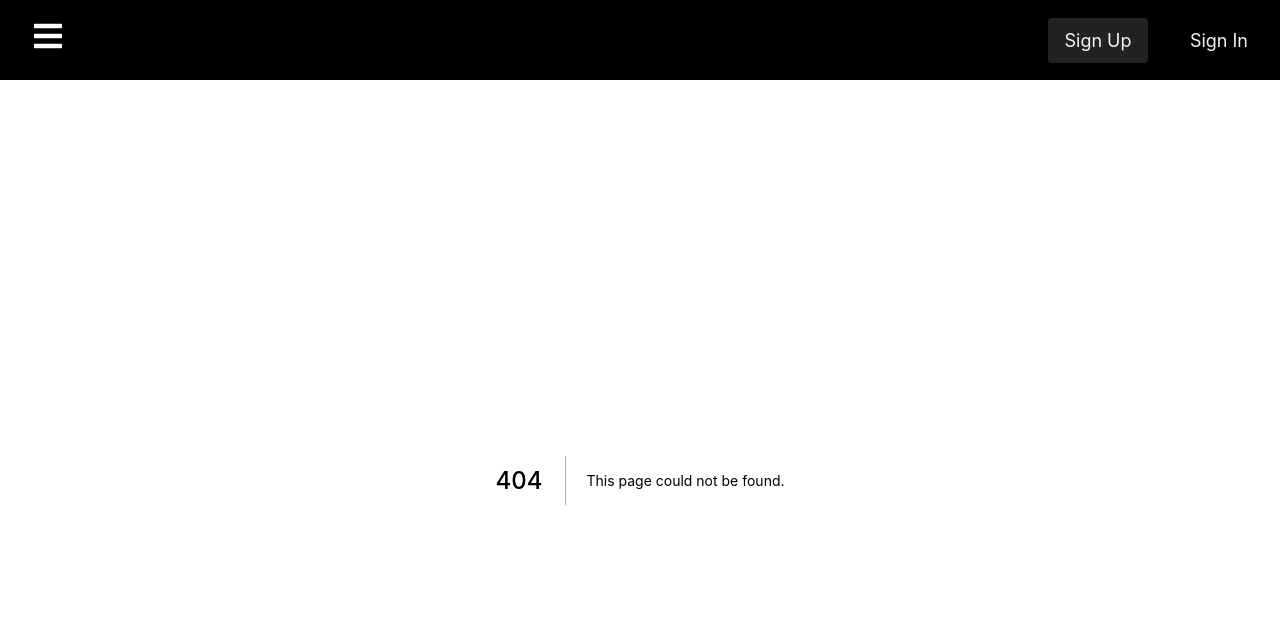
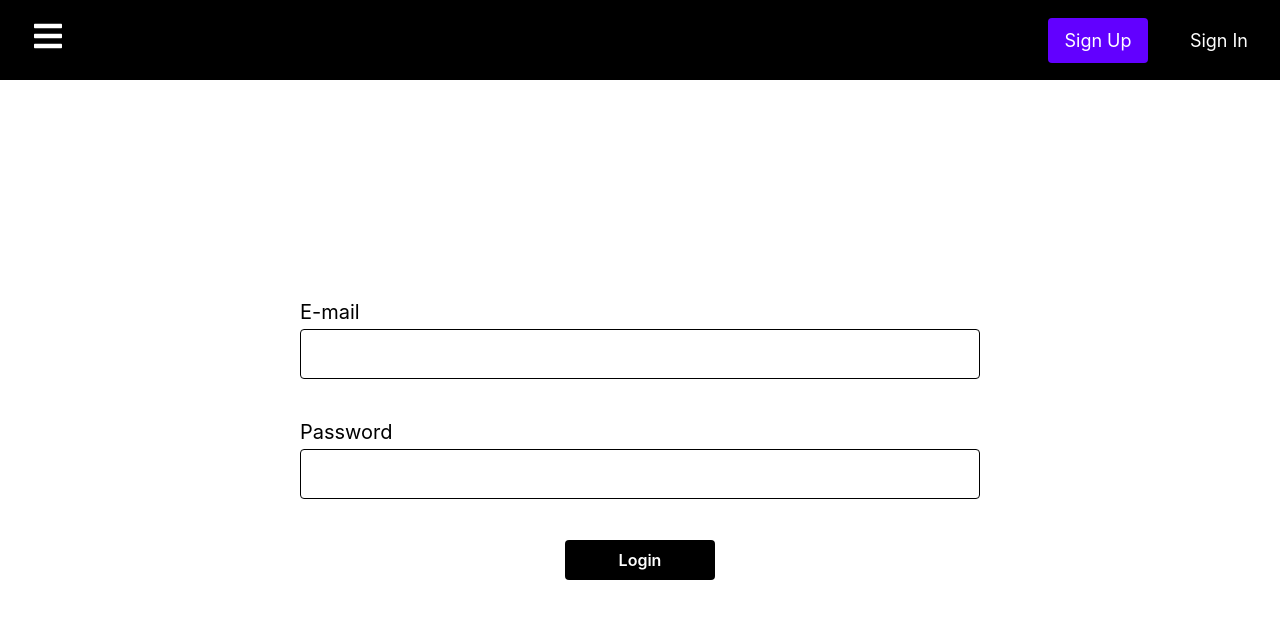
Before and after one commit to aLe-kLaus/mtg-application, a Next.js app: page /sign-in in a window 1280 px wide. Before the commit this address had no page. Shown: the top 618 px of the page. Built offline with nearby package versions, Linux system fonts and the light colour scheme.

Commit message:
creating some styles and components

```diff
--- /dev/null
+++ b/components/Button/index.tsx
@@ -0,0 +1,17 @@
+import React, { ButtonHTMLAttributes } from "react";
+import { Container } from "./styles";
+
+interface ButtonProps extends ButtonHTMLAttributes<HTMLButtonElement> {
+  label: string;
+  name: string;
+}
+
+export const Button = ({ label, name, ...props }: ButtonProps) => {
+  return (
+    <Container>
+      <button name={name} {...props}>
+        {label}
+      </button>
+    </Container>
+  );
+};
--- /dev/null
+++ b/components/Button/styles.ts
@@ -0,0 +1,20 @@
+import styled from "styled-components";
+
+export const Container = styled.div`
+  button {
+    width: 150px;
+    height: 40px;
+    background-color: ${(props) => props.theme.colors.black};
+    color: ${(props) => props.theme.colors.white};
+    border-radius: 4px;
+    border: 0px;
+    cursor: pointer;
+    font-size: 16px;
+    font-weight: 600;
+
+    :hover {
+      transition: 200ms ease-in;
+      background-color: ${(props) => props.theme.colors.purple};
+    }
+  }
+`;
--- /dev/null
+++ b/components/Input/index.tsx
@@ -0,0 +1,16 @@
+import React, { InputHTMLAttributes } from "react";
+import { Container } from "./styles";
+
+interface InputProps extends InputHTMLAttributes<HTMLInputElement> {
+  label: string;
+  name: string;
+}
+
+export const Input = ({ label, name, ...props }: InputProps): JSX.Element => {
+  return (
+    <Container>
+      <label htmlFor={name}>{label}</label>
+      <input id={name} {...props} />
+    </Container>
+  );
+};
--- /dev/null
+++ b/components/Input/styles.ts
@@ -0,0 +1,26 @@
+import styled from "styled-components";
+
+export const Container = styled.div`
+  width: 100%;
+  display: flex;
+  flex-direction: column;
+
+  input {
+    width: 100%px;
+    height: 50px;
+    border: 1px solid ${(props) => props.theme.colors.black};
+    outline: 0px;
+    font-size: 16px;
+    padding: 0 10px;
+    border-radius: 4px;
+
+    :focus {
+      border: 2px solid ${(props) => props.theme.colors.purple};
+    }
+  }
+
+  label {
+    font-size: 20px;
+    margin-bottom: 5px;
+  }
+`;
--- a/components/Sidebar/index.tsx
+++ b/components/Sidebar/index.tsx
@@ -1,8 +1,9 @@
-import React, { useContext, useState } from "react";
+import React, { useContext } from "react";
 import Link from "next/link";
 import * as FaIcons from "react-icons/fa";
 import * as AiIcons from "react-icons/ai";
 import { Context } from "../../pages/_app";
+import { Container } from "./styles";
 
 export const Sidebar = (): JSX.Element => {
   const { isUserLogged, isSidebarOpen, setIsSidebarOpen } = useContext(Context);
@@ -10,7 +11,7 @@ export const Sidebar = (): JSX.Element => {
   const showSidebar = () => setIsSidebarOpen(!isSidebarOpen);
 
   return (
-    <React.Fragment>
+    <Container>
       <div className="navbar">
         <div className="menu-bars">
           <FaIcons.FaBars onClick={showSidebar} />
@@ -55,6 +56,6 @@ export const Sidebar = (): JSX.Element => {
           </li>
         </ul>
       </nav>
-    </React.Fragment>
+    </Container>
   );
 };
--- a/components/Sidebar/styles.css
+++ /dev/null
@@ -1,111 +0,0 @@
-.navbar {
-  background-color: #000000;
-  height: 80px;
-  display: flex;
-  justify-content: space-between;
-  align-items: center;
-}
-
-.login-menu {
-  width: 200px;
-  justify-content: space-between;
-  align-items: center;
-  display: flex;
-  margin-right: 2rem;
-}
-
-.sign-up {
-  width: 100px;
-  height: 45px;
-  background-color: #222222;
-  display: flex;
-  align-items: center;
-  border-radius: 4px;
-  justify-content: center;
-  cursor: pointer;
-}
-
-.sign-up a {
-  text-decoration: none;
-  color: #f5f5f5;
-  font-size: 18px;
-}
-
-.sign-in {
-  height: 45px;
-  display: flex;
-  align-items: center;
-  border-radius: 4px;
-  justify-content: center;
-  cursor: pointer;
-}
-
-.sign-in a {
-  text-decoration: none;
-  color: #f5f5f5;
-  font-size: 18px;
-}
-
-.menu-bars {
-  margin-left: 2rem;
-  font-size: 2rem;
-  background: none;
-  cursor: pointer;
-  color: #ffffff;
-}
-
-.nav-menu {
-  background-color: #000000;
-  width: 250px;
-  height: 100vh;
-  display: flex;
-  justify-content: center;
-  position: fixed;
-  top: 0;
-  left: -100%;
-  transition: 850ms;
-}
-
-.nav-menu.active {
-  left: 0;
-  transition: 350ms;
-}
-
-.nav-text {
-  display: flex;
-  justify-content: flex-start;
-  align-items: center;
-  padding: 8px 0px 8px 16px;
-  list-style: none;
-  height: 60px;
-}
-
-.nav-text a {
-  text-decoration: none;
-  color: #f5f5f5;
-  font-size: 18px;
-  width: 95%;
-  height: 100%;
-  display: flex;
-  align-items: center;
-  padding: 0 16px;
-  border-radius: 4px;
-  padding-left: 16px;
-}
-
-.nav-text a:hover {
-  background-color: #222222;
-}
-
-.nav-menu-items {
-  width: 100%;
-}
-
-.navbar-toggle {
-  background-color: #000000;
-  width: 100%;
-  height: 80px;
-  display: flex;
-  justify-content: flex-start;
-  align-items: center;
-}
--- /dev/null
+++ b/components/Sidebar/styles.ts
@@ -0,0 +1,115 @@
+import styled from "styled-components";
+
+export const Container = styled.div`
+  .navbar {
+    background-color: ${(props) => props.theme.colors.black};
+    height: 80px;
+    display: flex;
+    justify-content: space-between;
+    align-items: center;
+  }
+
+  .login-menu {
+    width: 200px;
+    justify-content: space-between;
+    align-items: center;
+    display: flex;
+    margin-right: 2rem;
+  }
+
+  .sign-up {
+    width: 100px;
+    height: 45px;
+    background-color: ${(props) => props.theme.colors.purple};
+    display: flex;
+    align-items: center;
+    border-radius: 4px;
+    justify-content: center;
+    cursor: pointer;
+  }
+
+  .sign-up a {
+    text-decoration: none;
+    color: ${(props) => props.theme.colors.white};
+    font-size: 18px;
+  }
+
+  .sign-in {
+    height: 45px;
+    display: flex;
+    align-items: center;
+    border-radius: 4px;
+    justify-content: center;
+    cursor: pointer;
+  }
+
+  .sign-in a {
+    text-decoration: none;
+    color: ${(props) => props.theme.colors.white};
+    font-size: 18px;
+  }
+
+  .menu-bars {
+    margin-left: 2rem;
+    font-size: 2rem;
+    background: none;
+    cursor: pointer;
+    color: ${(props) => props.theme.colors.white};
+  }
+
+  .nav-menu {
+    background-color: ${(props) => props.theme.colors.black};
+    width: 250px;
+    height: 100vh;
+    display: flex;
+    justify-content: center;
+    position: fixed;
+    top: 0;
+    left: -100%;
+    transition: 1200ms;
+  }
+
+  .nav-menu.active {
+    left: 0;
+    transition: 350ms;
+  }
+
+  .nav-text {
+    display: flex;
+    justify-content: flex-start;
+    align-items: center;
+    padding: 8px 0px 8px 16px;
+    list-style: none;
+    height: 60px;
+  }
+
+  .nav-text a {
+    text-decoration: none;
+    color: ${(props) => props.theme.colors.white};
+    font-size: 18px;
+    width: 95%;
+    height: 100%;
+    display: flex;
+    align-items: center;
+    padding: 0 16px;
+    border-radius: 4px;
+    padding-left: 16px;
+  }
+
+  .nav-text a:hover {
+    background-color: ${(props) => props.theme.colors.purple};
+  }
+
+  .nav-menu-items {
+    width: 100%;
+  }
+
+  .navbar-toggle {
+    background-color: ${(props) => props.theme.colors.black};
+    width: 100%;
+    height: 80px;
+    display: flex;
+    justify-content: flex-start;
+    align-items: center;
+  }
+`;
--- a/pages/_app.tsx
+++ b/pages/_app.tsx
@@ -9,7 +9,6 @@ import { GlobalStyle } from "../styles/globals";
 import { theme } from "../styles/theme";
 import { ThemeProvider } from "styled-components";
 import { Sidebar } from "../components/Sidebar";
-import "../components/Sidebar/styles.css";
 
 type ContextProps = {
   isUserLogged: boolean;
--- /dev/null
+++ b/pages/sign-in/index.tsx
@@ -0,0 +1,22 @@
+import React, { useContext } from "react";
+import { Button } from "../../components/Button";
+import { Input } from "../../components/Input";
+import { Context } from "../_app";
+import { Container, Form } from "./styles";
+
+const SignIn = (): JSX.Element => {
+  const { isSidebarOpen } = useContext(Context);
+  const paddingLeft = isSidebarOpen ? "125px" : "0px";
+
+  return (
+    <Container style={{ paddingLeft }}>
+      <Form>
+        <Input label="E-mail" name="name" type="email" />
+        <Input label="Password" name="password" type="password" />
+        <Button label="Login" name="login" />
+      </Form>
+    </Container>
+  );
+};
+
+export default SignIn;
--- /dev/null
+++ b/pages/sign-in/styles.ts
@@ -0,0 +1,24 @@
+import styled from "styled-components";
+
+export const Container = styled.div`
+  display: flex;
+  align-items: center;
+  justify-content: center;
+  width: 100%;
+  height: calc(100vh - 80px);
+  transition: 350ms ease-in;
+
+  @media (max-width: 1024px) {
+    padding-left: 0px !important;
+  }
+`;
+
+export const Form = styled.div`
+  display: flex;
+  flex-direction: column;
+  align-items: center;
+  justify-content: space-between;
+  width: 700px;
+  height: 300px;
+  padding: 10px;
+`;
--- a/styles/theme.ts
+++ b/styles/theme.ts
@@ -1,5 +1,7 @@
 export const theme = {
   colors: {
-    primary: "#fafafa",
+    black: "#000000",
+    white: "#ffffff",
+    purple: "#6200ff",
   },
 };
```
